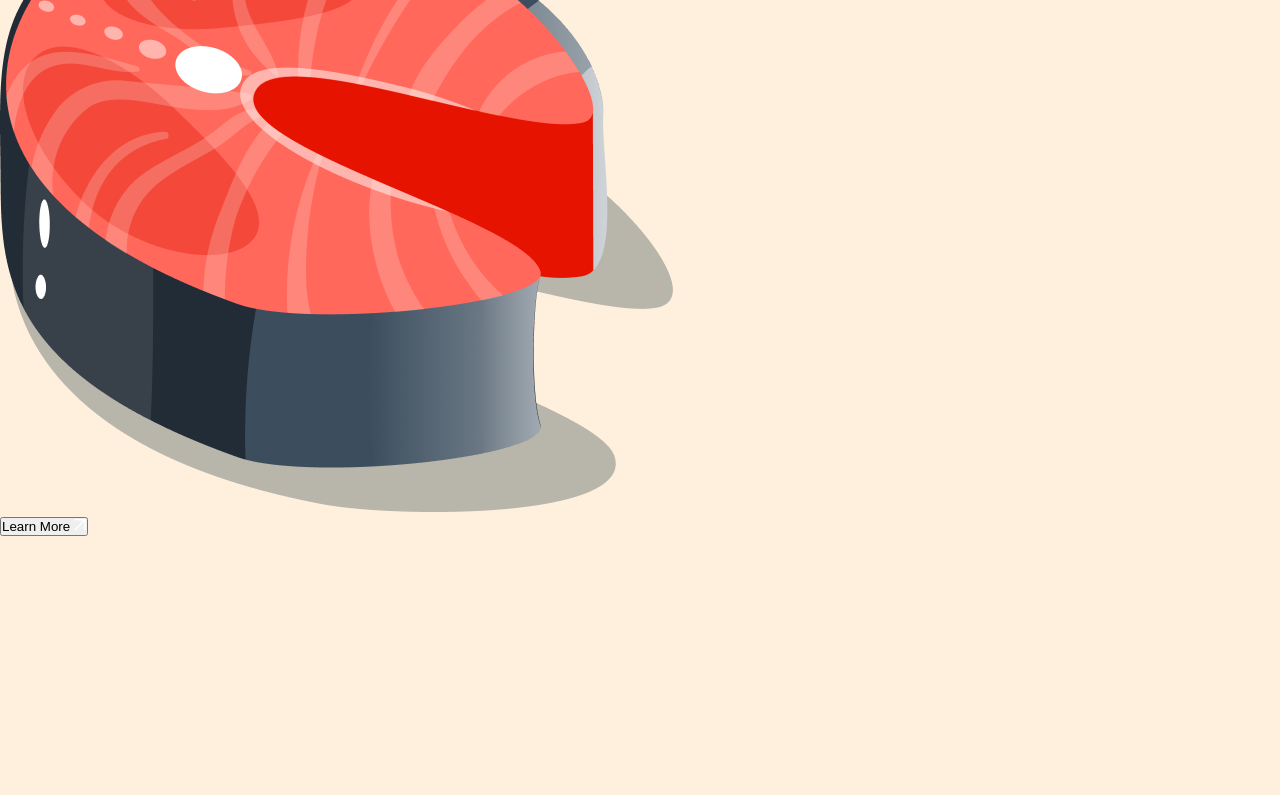
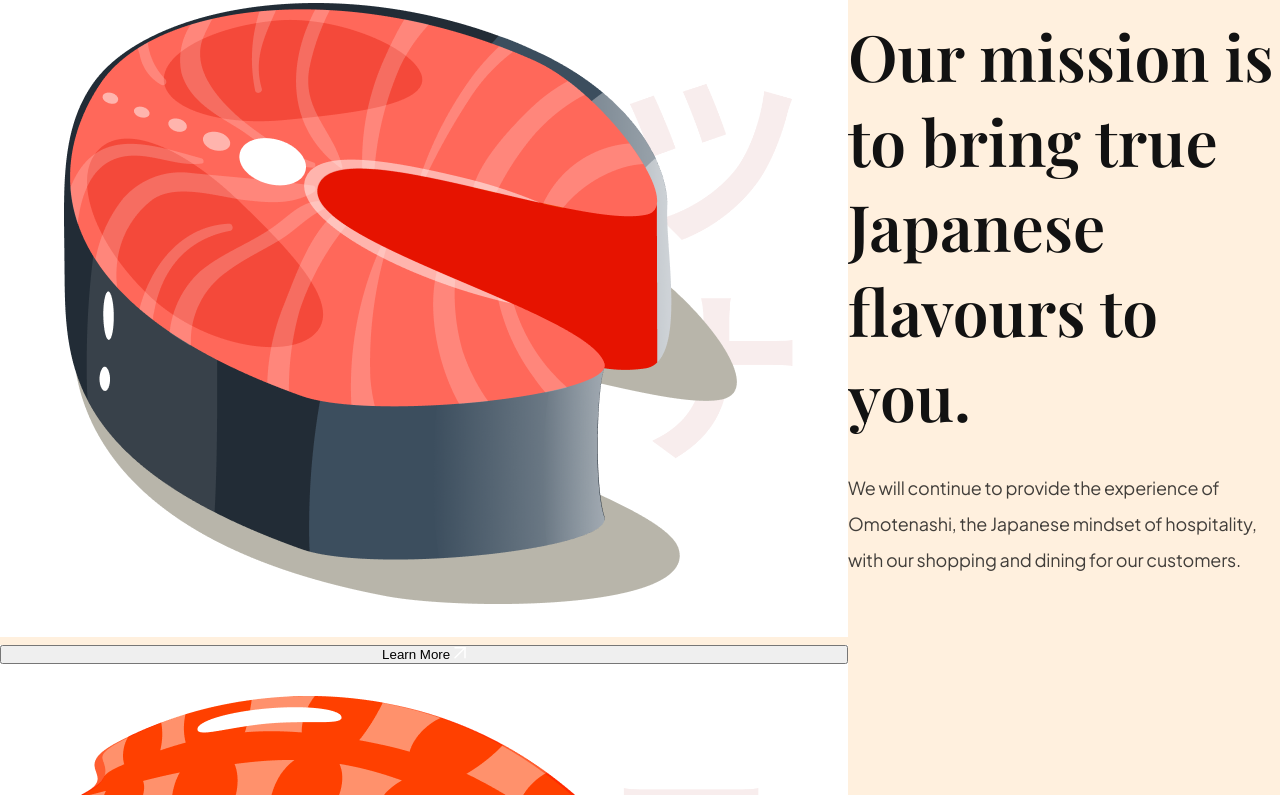
Before and after one commit to iyngraha/web-project, a website built with Vite: page index.html in a window 1280 px wide. Shown: the part 887-1682 px from the top of the page. Before the commit the page ends 1423 px from the top, so only its background shows below. Built offline with nearby package versions, Linux system fonts and the light colour scheme.

Commit message:
initial commit

```diff
--- a/css/sections/about.css
+++ b/css/sections/about.css
@@ -0,0 +1,38 @@
+.about-us {
+  display: flex;
+  min-height: 720px;
+  overflow: hidden;
+}
+
+.about-us__image {
+  flex: 1;
+  display: flex;
+  flex-direction: column;
+  justify-content: center;
+
+  background: var(--color-white);
+
+  position: relative;
+}
+
+.about-us__image div {
+  padding: 32px 64px;
+
+  flex: 1;
+  display: flex;
+  align-items: center;
+
+  background-position: center;
+  background-repeat: no-repeat;
+  background-size: contain;
+}
+
+.about-us__image-sushi3 {
+  border-bottom: 8px solid var(--color-creamson);
+  background-image: url(../../assets/about_bg1.png);
+
+}
+
+.about-us__image-sushi2 {
+  background-image: url(../../assets/about_bg2.png);
+}
--- a/css/sections/header.css
+++ b/css/sections/header.css
@@ -1,4 +1,4 @@
-.header__nav{
+.header__nav {
     display: flex;
     overflow: hidden;
 }
--- a/index.html
+++ b/index.html
@@ -1,5 +1,6 @@
 <!DOCTYPE html>
 <html lang="en">
+
 <head>
   <meta charset="UTF-8" />
   <meta http-equiv="X-UA-Compatible" content="IE=edge" />
@@ -68,7 +69,6 @@
             How to order
           </button>
         </div>
-        </div>
         <div class="hero-content__testimonial">
           <div class="hero-content__customer flex-center">
             <h4>24<span>k+</span></h4>
@@ -91,10 +91,33 @@
       </div>
       <button class="about-us__button">
         Learn More
+
         <img src="assets/arrow-up-right.svg" alt="learn more" />
       </button>
+
+      <div class="about-us__image-sushi2">
+        <img src="assets/sushi-2.png" alt="sushi" />
+      </div>
+
+    </div>
+
+    <div class="about-us__content">
+      <p class="sushi__subtitle">
+        About Us / 私たちに関しては
+      </p>
+      <h3 class="sushi__title">
+        Our mission is to bring true Japanese flavours to you.
+      </h3>
+      <p class="sushi__description">
+        We will continue to provide the experience of Omotenashi, the Japanese mindset of
+        hospitality, with our shopping and dining for our customers.
+      </p>
     </div>
   </section>
+
+
+
   <script src="js/script.js" type="module"></script>
 </body>
+
 </html>
```
Lines whose indentation alone changed are shown as unchanged.
